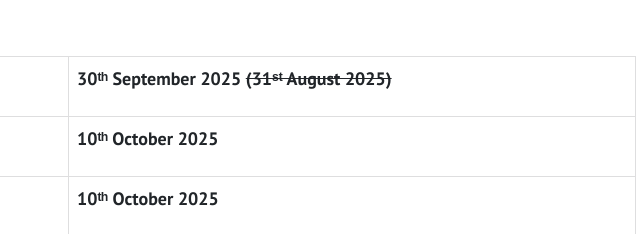
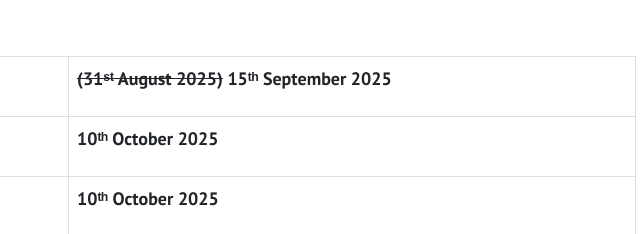
Before and after one commit to sidd1311/com-it-con25, a plain HTML site: page public/important-dates.html in a window 1280 px wide. Shown: the part 268-502 px from the top of the page, 559-1199 px from the left. Drawn offline with nearby package versions, Linux system fonts and the light colour scheme; a web font is replaced by a local one.

Commit message:
Changed Date

```diff
--- a/public/important-dates.html
+++ b/public/important-dates.html
@@ -392,8 +392,8 @@
                                                 <td style="width: 567.2px;">
                                                 <p style="text-align: left; font-size: 1.125rem;">
                                                     <strong>
-                                                        30ᵗʰ September 2025
-                                                    <span style="text-decoration: line-through;">(31ˢᵗ August 2025)</span>
+                                                        <span style="text-decoration: line-through;">(31ˢᵗ August 2025)</span>
+                                                        15ᵗʰ September 2025
                                                 </strong>
                                                 </p>
                                                 </td>
```
